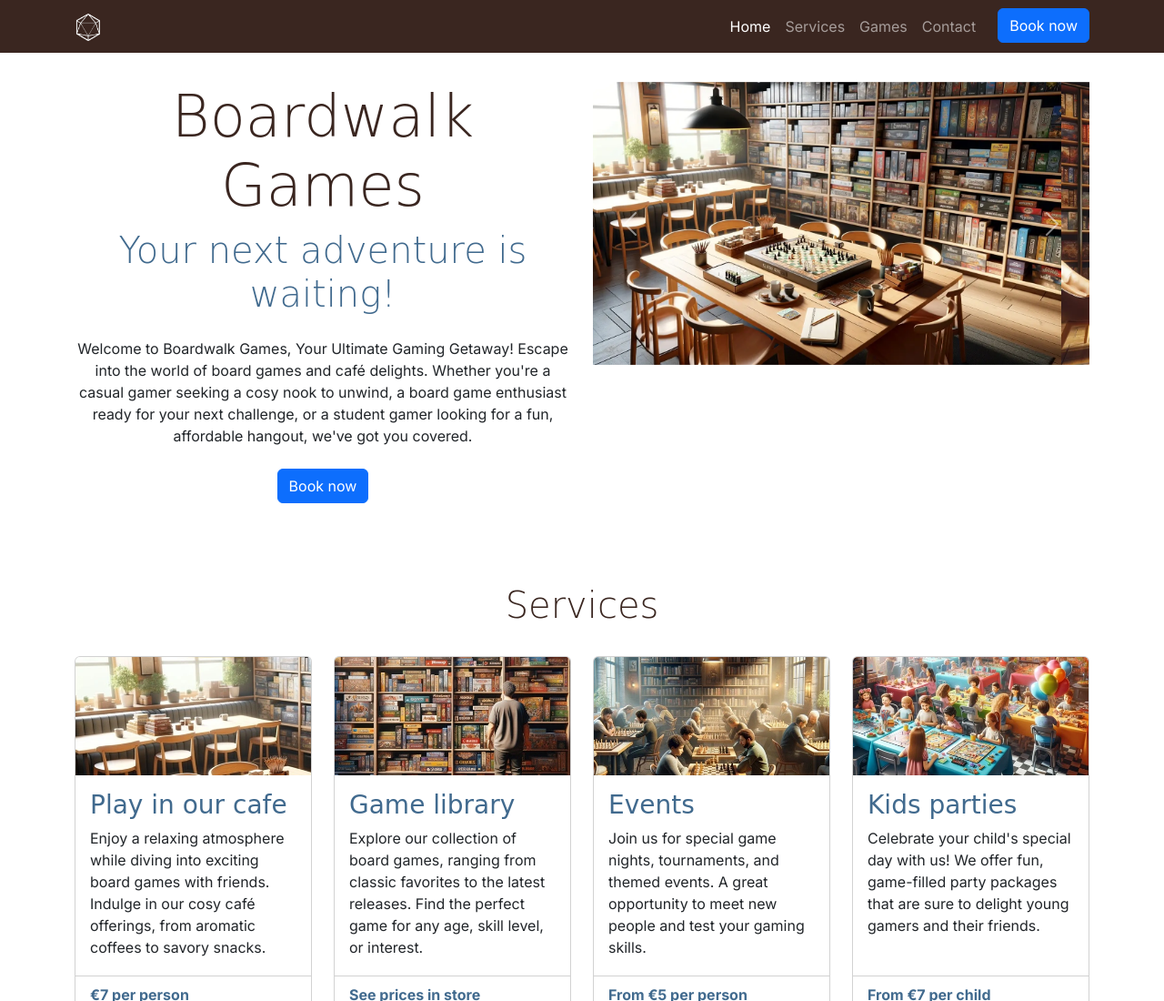
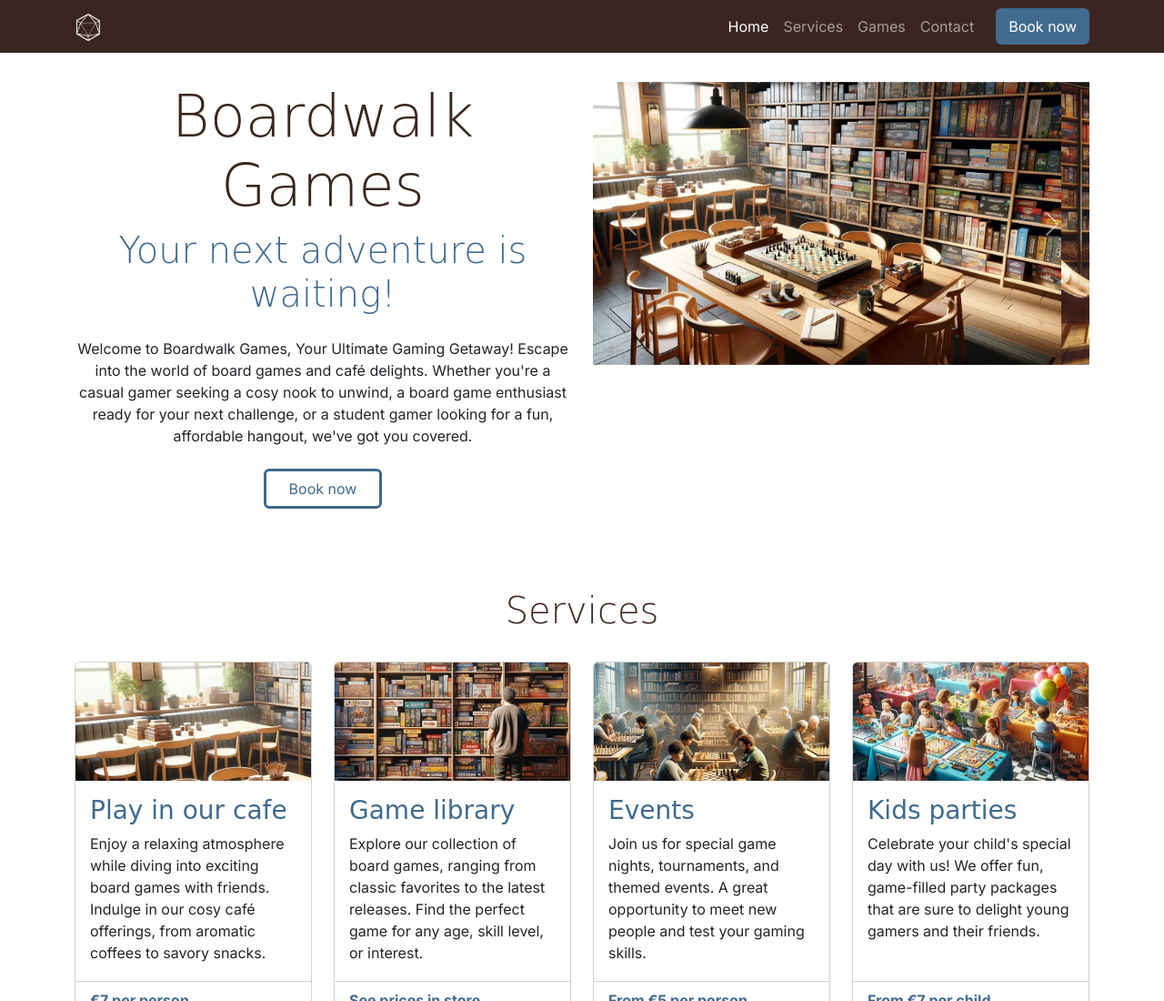
Before and after one commit to Kalila19/boardwalk-games, a plain HTML site: page index.html in a window 1280 px wide. Shown: the top 1100 px of the page at 91% size. Drawn offline with nearby package versions, Linux system fonts and the light colour scheme; a web font is replaced by a local one.

Commit message:
Style buttons

```diff
--- a/assets/css/styles.css
+++ b/assets/css/styles.css
@@ -40,6 +40,30 @@ h2 {
   margin-bottom: 2rem;
 }
 
+/* buttons */
+
+.custom-button-filled {
+  border: 2px solid var(--highlight-color);
+  background-color: var(--highlight-color);
+  color: white;
+}
+
+.custom-button-filled:hover {
+  border: 2px solid var(--secondary-color);
+  background-color: var(--secondary-color);
+  color: white;
+}
+
+.custom-button-outline {
+  border: 3px solid var(--highlight-color);
+  padding: 7px 25px;
+  color: var(--highlight-color);
+}
+
+.custom-button-outline:hover {
+  background-color: var(--highlight-color);
+  color: white;
+}
 /* Navbar */
 #navbar {
   background-color: var(--primary-color);
--- a/index.html
+++ b/index.html
@@ -82,7 +82,7 @@
                         <a class="nav-link" href="index.html#contact">Contact</a>
                     </li>
                     <li class="nav-item">
-                        <a href="booking.html" class="btn btn-primary ms-lg-3">Book now</a>
+                        <a href="booking.html" class="btn custom-button-filled ms-lg-3">Book now</a>
                     </li>
                 </ul>
             </div>
@@ -105,7 +105,7 @@
             ready for your next challenge, or a student gamer looking for a fun,
             affordable hangout, we've got you covered.
           </p>
-        <a href="booking.html" class="btn btn-primary mb-4">Book now</a>
+        <a href="booking.html" class="btn custom-button-outline mb-4">Book now</a>
         </div>
         <div class="col-12 col-xl-6">
           <div
```
Also changed, not shown: booking.html (+2 -2 lines), game-library.html (+1 -1 lines), success.html (+2 -2 lines).
